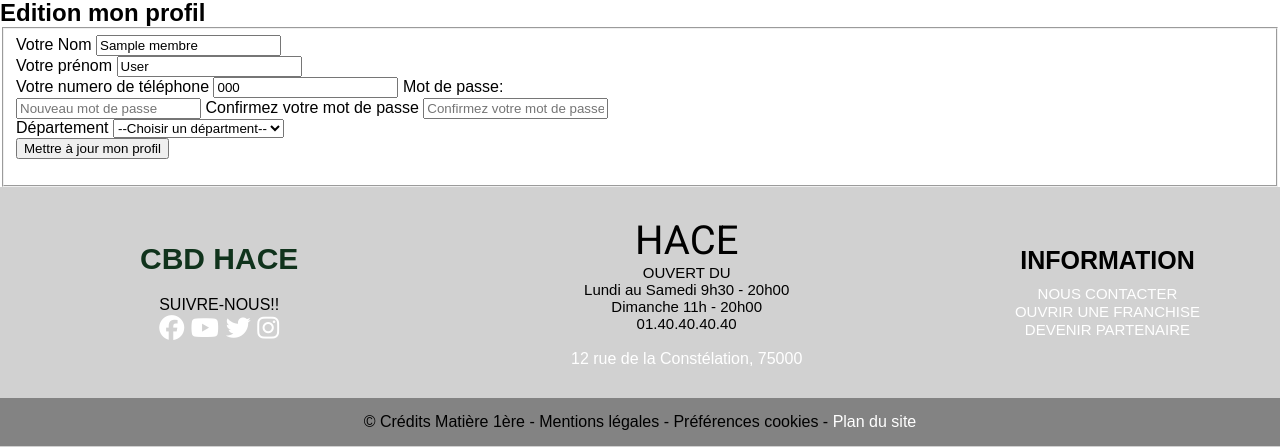
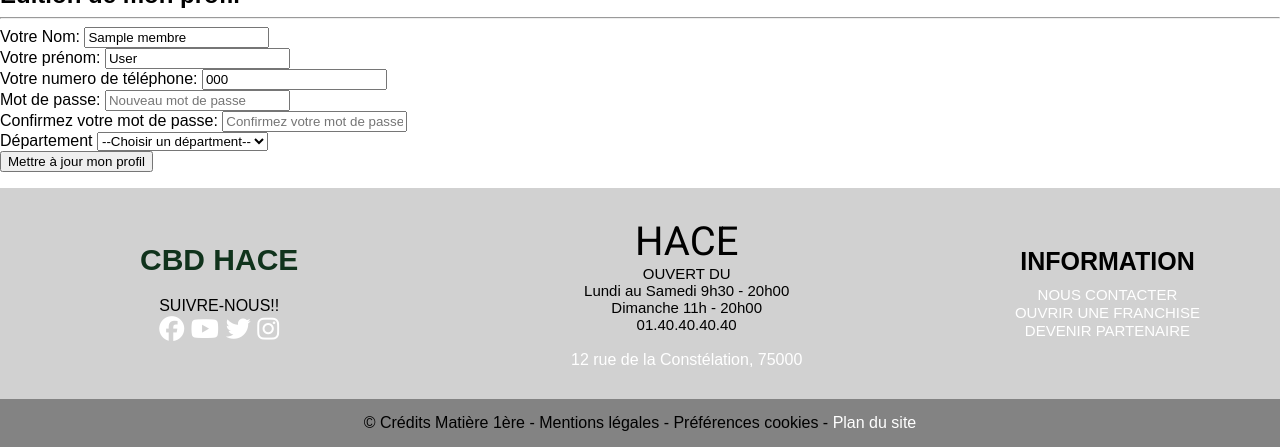
Before and after one commit to ivan-00/Projet_BE, a PHP site: page /page/editionprofil.php in a window 1280 px wide. Shown: the part 454-901 px from the top of the page. Run offline with PHP 8.4, Linux system fonts and the light colour scheme; the visitor is signed in with stand-in values (Sample User, id 1); tables that the repository leaves empty or names only in its code hold one stand-in row (values such as "Sample post"); some libraries are stand-ins or nearby versions.

Commit message:
pattern div edit

```diff
--- a/page/editionprofil.php
+++ b/page/editionprofil.php
@@ -14,65 +14,74 @@ if(isset($_SESSION['id']))
   $requser =$bdd->prepare("SELECT * FROM membre WHERE id = ?");
   $requser-> execute(array($_SESSION["id"]));
   $user = $requser->fetch();
-
-  if(isset($_POST["newname"]) AND!empty($_POST['newname']) AND !empty($_POST['newname']) AND $_POST['newname'] != $user['nom'])
+  if(isset($_POST["newname"]) AND !empty($_POST['newname']) AND !empty($_POST['newname']) AND $_POST['newname'] != $user['nom'])
   {
     $newname = htmlspecialchars($_POST['newname']);
     $insertename = $bdd->prepare("UPDATE membre SET nom = ? WHERE id = ?");
     $insertename->execute(array($newname, $_SESSION['id']));
     header ("location: profil.php?id=".$_SESSION['id']);
-    exit();
   }
-
-  if(isset($_POST["newnlastname"]) AND!empty($_POST['newnlastname']) AND !empty($_POST['newnlastname']) AND $_POST['newnlastname'] != $user['newnlastname'])
+  if(isset($_POST["newnlastname"]) AND !empty($_POST['newnlastname']) AND !empty($_POST['newnlastname']) AND $_POST['newnlastname'] != $user['last_name'])
   {
     $newnlastname = htmlspecialchars($_POST['newnlastname']);
     $insertenewnlastname = $bdd->prepare("UPDATE membre SET last_name = ? WHERE id = ?");
     $insertenewnlastname->execute(array($newnlastname, $_SESSION['id']));
     header ("location: profil.php?id=".$_SESSION['id']);
-    exit();
   }
-
-  if(isset($_POST["newphone"]) AND!empty($_POST['newphone']) AND !empty($_POST['newphone']) AND $_POST['newphone'] != $user['newphone'])
+  if(isset($_POST["newphone"]) AND !empty($_POST['newphone']) AND !empty($_POST['newphone']) AND $_POST['newphone'] != $user['phone-number'])
   {
     $newphone = htmlspecialchars($_POST['newphone']);
     $insertenewphone = $bdd->prepare("UPDATE membre SET phone_number = ? WHERE id = ?");
     $insertenewphone->execute(array($newphone, $_SESSION['id']));
     header ("location: profil.php?id=".$_SESSION['id']);
-    exit();
+  }
+  // .................... FONCTIONNE PAS ..............................
+  if(isset($_POST["newmdp"]) AND !empty($_POST['newmdp']) AND isset($_POST["newmdp2"]) AND !empty($_POST['newmdp2']))
+  {
+    $newmdp1 = sha1($_POST["newmdp"]);
+    $newmdp2 = sha1($_POST["newmdp2"]);
+    if($newmdp1 == $newmdp2) {
+      $insertmdp = $bdd->prepare("UPDATE membre SET pass_md5 = ? WHERE id = ?");
+      $insertmdp->execute(array($newmdp1, $_SESSION['id']));
+      header ("location: profil.php?id=".$_SESSION['id']);
     }
     else {
-    echo "fonctionne pas";
+      $msg = "Votre mot de passe ne correspondent pas.";
     }
-
+  // .................... FONCTIONNE PAS ..............................
+  }
 ?>
 <div class="banner banner_profil">
   <h1>Mon profil</h1>
 </div>
-<section>
+  <section class="editprofil">
     <article>
-    <h2>Edition mon profil</h2>
-    <fieldset class="fiedlset-profile">
+      <h2>Edition de mon profil</h2>
+      <hr>
         <form method="POST" action="" class="form-edit_profil">
-        <div class="">
-          <label for="name">Votre Nom</label>
+          <div class="edit_section">
+            <label for="name">Votre Nom:</label>
             <input  id="name" type="text" name="newname" placeholder="Votre nouveau nom" value="<?php echo $user["nom"];?>">
           </div>
-        <div class="">
-          <label for="newnlastname">Votre prénom</label>
+          <div class="edit_section">
+            <label for="newnlastname">Votre prénom:</label>
             <input id="newnlastname" type="text" name="newnlastname" placeholder="Votre nouveau Prénom"value="<?php echo $user["last_name"];?>">
           </div>
-        <div class="">
-          <label for="newphone">Votre numero de téléphone</label>
-          <input id="newphone" type="text" name="newphone" placeholder="Votre nouveau numero de téléphone"value="<?php echo $user["phone_number"];?>">
+          <div class="edit_section">
+            <label for="newphone">Votre numero de téléphone:</label>
+            <input pattern="(0|\\+33|0033)[1-9][0-9]{8}" id="newphone" type="text" placeholder="0698765432" name="newphone" placeholder="Votre nouveau numero de téléphone"value="<?php echo $user["phone_number"];?>">
+
+          </div>
+          <div class="edit_section">
             <label for="">Mot de passe:</label>
+            <input pattern="a" type="password" name="newmdp" placeholder="Nouveau mot de passe">
           </div>
-        <div class="">
-          <input type="password" name="newmdp" placeholder="Nouveau mot de passe">
-          <label for="newmdp">Confirmez votre mot de passe</label>
-          <input id="newmdp" type="password" name="newmdp2" placeholder="Confirmez votre mot de passe">
-        </div>
-        <div class="">
+
+          <div class="edit_section">
+            <label for="newmdp">Confirmez votre mot de passe:</label>
+            <input pattern="a" id="newmdp" type="password" name="newmdp2" placeholder="Confirmez votre mot de passe">
+
+          <div class="edit_section">
             <label for="">Département</label>
             <select name="newdpt" id="dpt">
               <option value="1">--Choisir un départment--</option>
@@ -80,14 +89,15 @@ if(isset($_SESSION['id']))
               <option value="3">La lune</option>
             </select>
           </div>
-          <input type="submit" value="Mettre à jour mon profil">
+            <input class="submit" type="submit" value="Mettre à jour mon profil">
+            <?php
+          if (isset($msg)){ echo "<div class='erreur_connect'>". $msg."</div>";} ?>
         </form>
-    </fieldset>
     </article>
   </section>
 <?php }
-// else {
-//   header("location: login.php");
-// }
+else {
+  header("location: login.php");
+}
 ?>
 <?php include '../config/template/footer.php'; ?>
```
Lines whose indentation alone changed are shown as unchanged.
